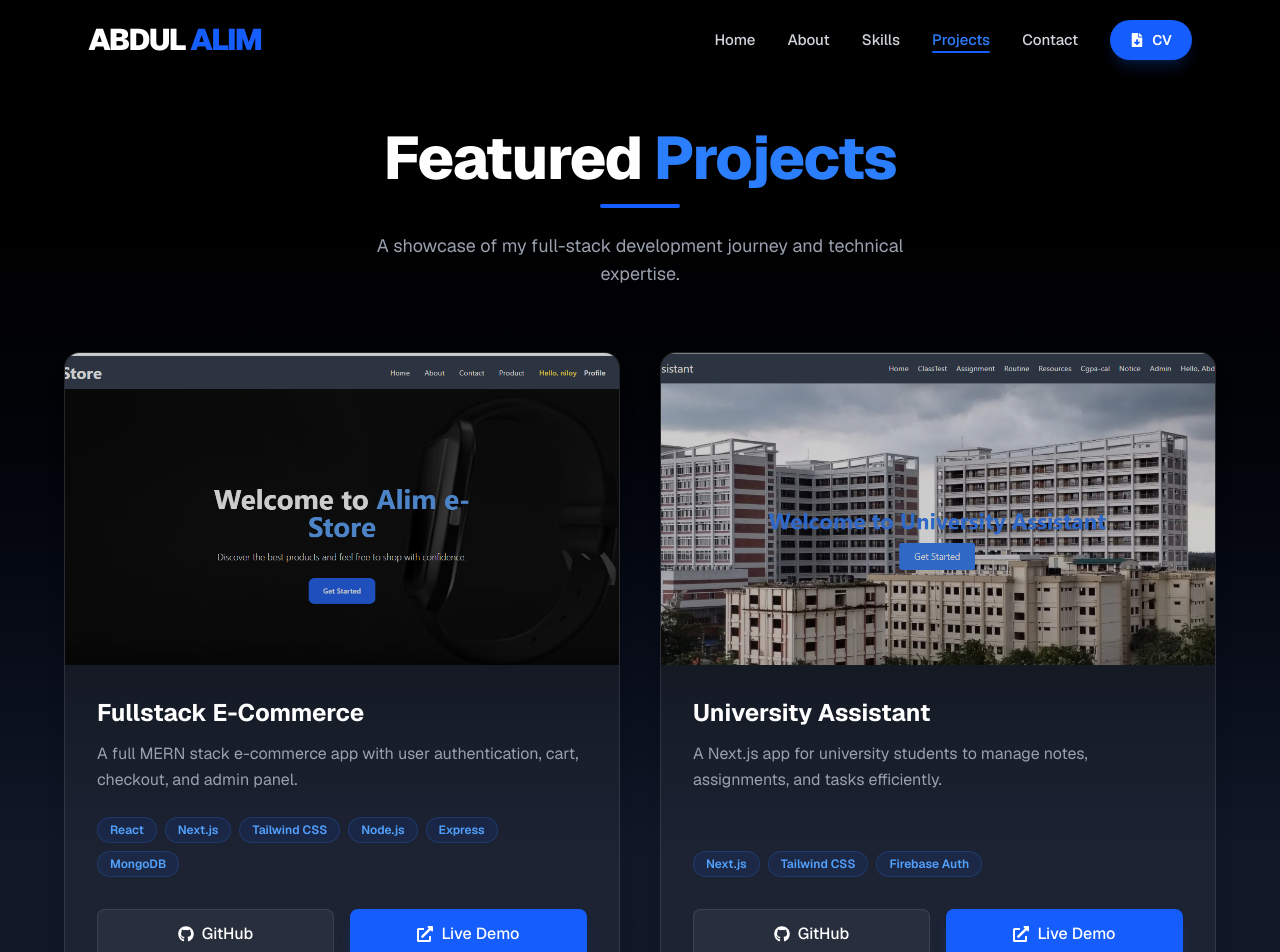
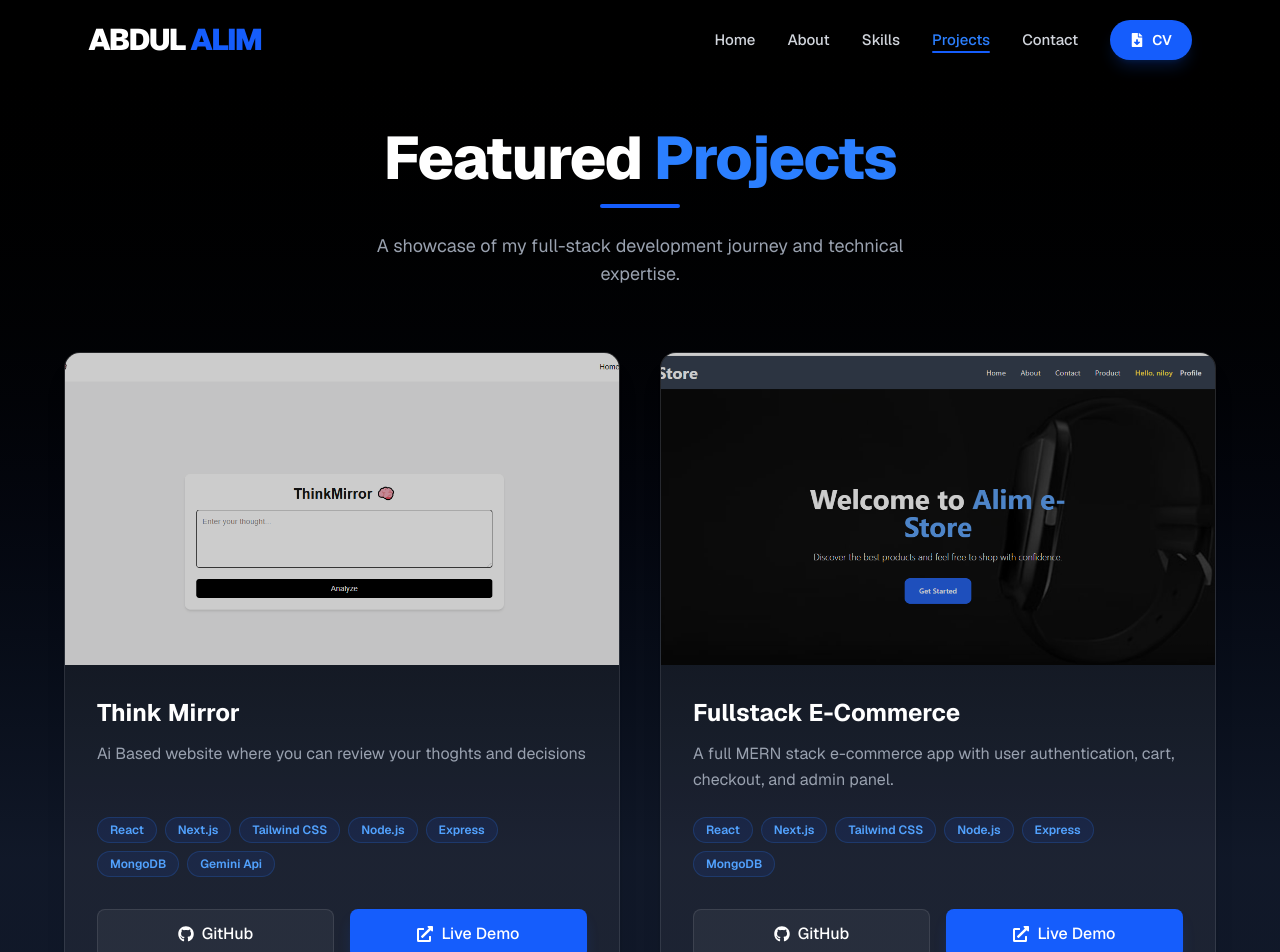
Before and after one commit to ALIM23700/portfolio, a Next.js app: page /projects in a window 1280 px wide. Shown: the top 952 px of the page. Built offline with nearby package versions, Linux system fonts and the light colour scheme.

Commit message:
update cv

```diff
--- a/app/projects/page.jsx
+++ b/app/projects/page.jsx
@@ -4,6 +4,15 @@ import React from "react";
 import { FaGithub, FaExternalLinkAlt } from "react-icons/fa";
 
 const projects = [
+   {
+    name: "Think Mirror",
+    description:
+      "Ai Based website where you can review your thoghts and decisions",
+    tech: ["React", "Next.js", "Tailwind CSS", "Node.js", "Express", "MongoDB","Gemini Api"],
+    github: "https://github.com/ALIM23700/Fullstack_ThinkMirror",
+    live: "https://think-mirror-frontend.vercel.app/",
+    image: "think.png",
+  },
   {
     name: "Fullstack E-Commerce",
     description:
@@ -31,6 +40,7 @@ const projects = [
     live: "https://social-media-frontend-sigma-rosy.vercel.app/",
     image: "social.png",
   },
+
 ];
 
 const ProjectPage = () => {
--- a/components/Navbar.jsx
+++ b/components/Navbar.jsx
@@ -11,7 +11,6 @@ const Navbar = () => {
   const [scrolled, setScrolled] = useState(false);
   const pathname = usePathname();
 
-  // Scroll hole navbar ektu dark hobe
   useEffect(() => {
     const handleScroll = () => {
       setScrolled(window.scrollY > 20);
@@ -38,7 +37,7 @@ const Navbar = () => {
     >
       <div className="max-w-6xl mx-auto px-6 flex items-center justify-between">
 
-        {/* Logo with Glow Effect */}
+        {/* Logo */}
         <Link
           href="/"
           className="text-2xl md:text-3xl font-black text-white hover:text-blue-500 transition-all tracking-tighter"
@@ -46,7 +45,7 @@ const Navbar = () => {
           ABDUL <span className="text-blue-600">ALIM</span>
         </Link>
 
-        {/* Desktop Links */}
+        {/* Desktop Menu */}
         <div className="hidden md:flex items-center gap-8">
           <ul className="flex items-center gap-8 text-[15px] font-medium">
             {navLinks.map((link) => (
@@ -58,18 +57,18 @@ const Navbar = () => {
                   }`}
                 >
                   {link.name}
-                  {/* Active Indicator */}
+
                   {pathname === link.href && (
-                    <span className="absolute -bottom-1 left-0 w-full h-0.5 bg-blue-600 rounded-full animate-in fade-in zoom-in duration-500"></span>
+                    <span className="absolute -bottom-1 left-0 w-full h-0.5 bg-blue-600 rounded-full"></span>
                   )}
                 </Link>
               </li>
             ))}
           </ul>
 
-          {/* Download CV Button - Direct Download */}
+          {/* CV Download (Google Drive FIXED) */}
           <a
-            href="https://drive.google.com/uc?export=download&id=1S_PCdkFdDda82ZUneZl_jlVCz5p7hLqj"
+            href="https://drive.google.com/uc?export=download&id=1xYED__UuFjnMp28-Zi0gSlCmlTf7gbH-"
             target="_blank"
             rel="noopener noreferrer"
             className="flex items-center gap-2 bg-blue-600 hover:bg-blue-500 text-white px-5 py-2.5 rounded-full transition-all text-sm font-semibold shadow-lg shadow-blue-600/20 active:scale-95"
@@ -78,18 +77,18 @@ const Navbar = () => {
           </a>
         </div>
 
-        {/* Mobile Hamburger Toggle */}
+        {/* Mobile Menu Button */}
         <div className="md:hidden flex items-center">
           <button
             onClick={() => setIsOpen(!isOpen)}
-            className="text-white text-3xl focus:outline-none transition-transform active:scale-90"
+            className="text-white text-3xl focus:outline-none active:scale-90"
           >
             {isOpen ? <HiX /> : <HiMenuAlt3 />}
           </button>
         </div>
       </div>
 
-      {/* Mobile Menu with Slide-down Animation */}
+      {/* Mobile Menu */}
       <div
         className={`absolute top-full left-0 w-full bg-black/95 backdrop-blur-xl border-b border-white/10 transition-all duration-300 overflow-hidden ${
           isOpen ? "max-h-96 opacity-100" : "max-h-0 opacity-0"
@@ -100,16 +99,20 @@ const Navbar = () => {
             <li key={link.href}>
               <Link
                 href={link.href}
-                className={`transition-colors ${pathname === link.href ? "text-blue-500" : "text-gray-300"}`}
                 onClick={() => setIsOpen(false)}
+                className={`${
+                  pathname === link.href ? "text-blue-500" : "text-gray-300"
+                }`}
               >
                 {link.name}
               </Link>
             </li>
           ))}
+
+          {/* Mobile CV Download */}
           <li>
             <a
-              href="https://drive.google.com/uc?export=download&id=1S_PCdkFdDda82ZUneZl_jlVCz5p7hLqj"
+              href="https://drive.google.com/uc?export=download&id=1xYED__UuFjnMp28-Zi0gSlCmlTf7gbH-"
               target="_blank"
               rel="noopener noreferrer"
               className="flex items-center gap-2 bg-blue-600 px-6 py-3 rounded-full text-sm font-bold"
```
Also changed, not shown: public/think.png (added).
